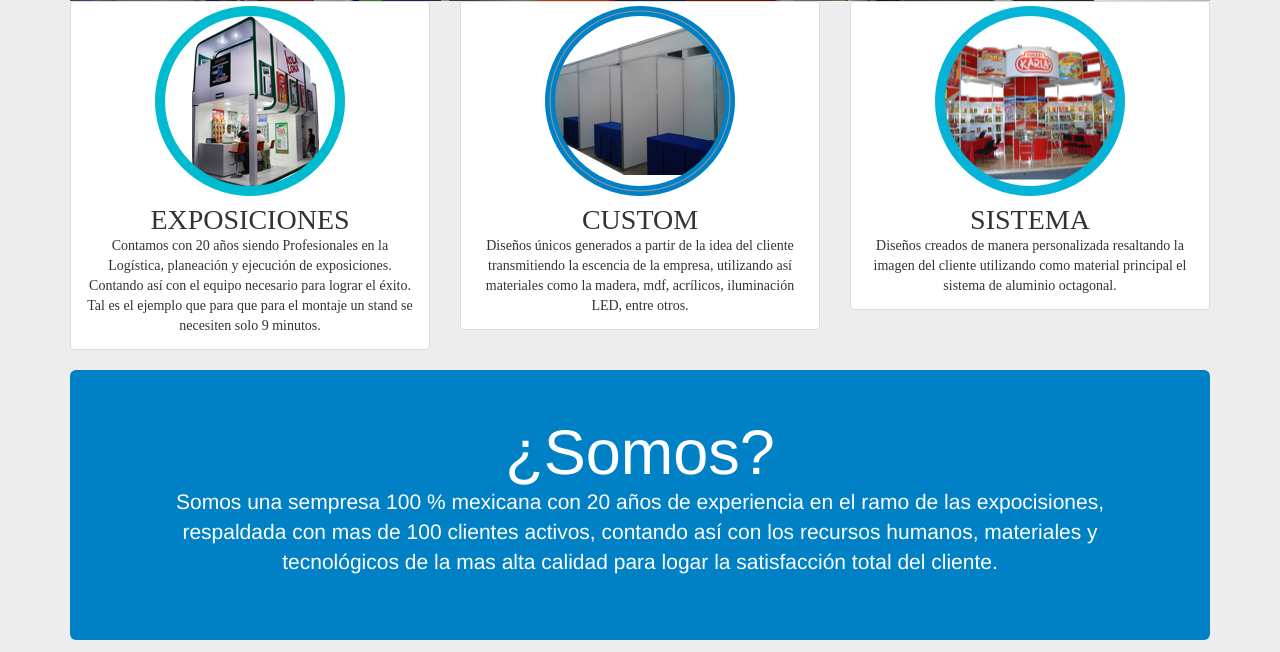
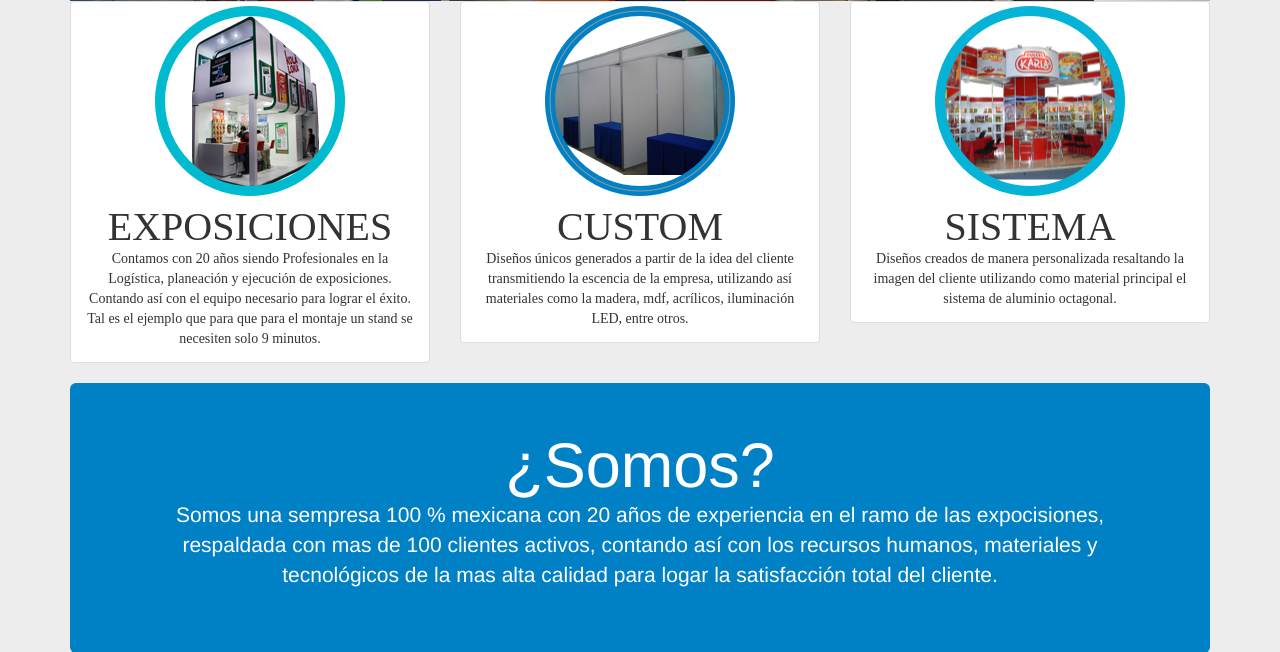
Before and after one commit to j4unGuzman/DisplayMexicoWeb, a PHP site: page / in a window 1280 px wide. Shown: the part 599-1251 px from the top of the page. Run offline with PHP 8.4, Linux system fonts and the light colour scheme; some libraries are stand-ins or nearby versions; some web fonts are replaced.

Commit message:
tamaño letra

```diff
--- a/css/styles.css
+++ b/css/styles.css
@@ -26,7 +26,7 @@ html, body {
 	/*
 	font-weight: bold;
 	*/
-    font-size: 28px;
+    font-size: 40px;
 }
 
 
```
